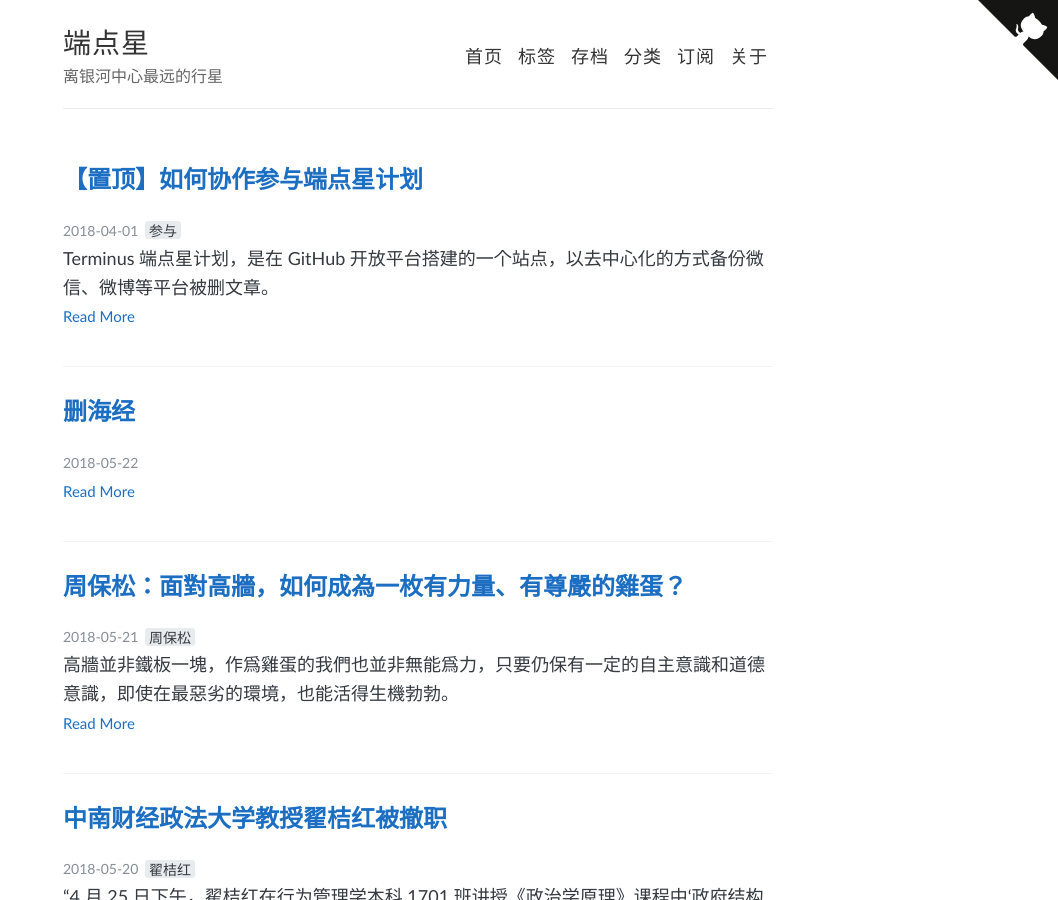
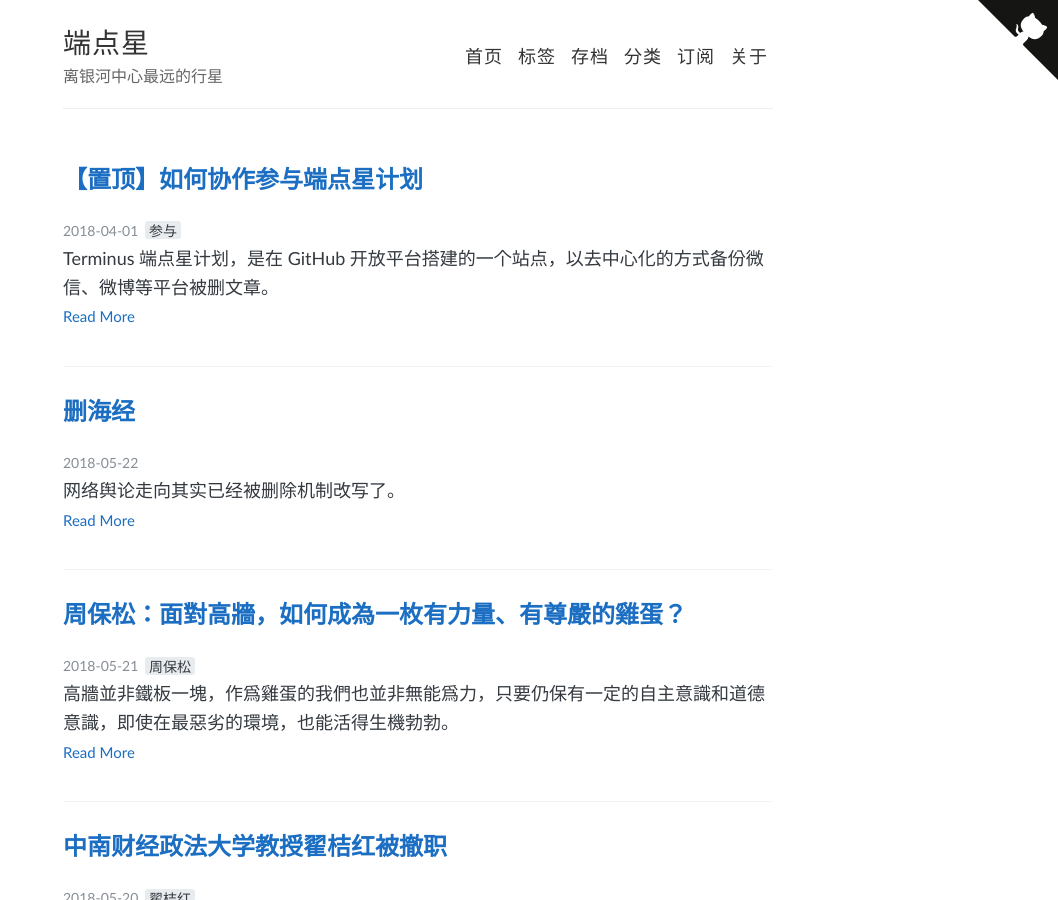
Before and after one commit to Terminus2049/Terminus2049.github.io, a Jekyll site: the page built from index.html, in a window 1280 px wide and 900 px high. Shown: the whole window, without its empty margins (222-1280 px from the left). Built offline with Jekyll 4.4.1, drawn with Linux system fonts in a browser that asks for light colours; the list of posts is cut into pages by our own code.

Commit message:
order list

```diff
--- a/_posts/2018-05-22-delete-hai-jing.md
+++ b/_posts/2018-05-22-delete-hai-jing.md
@@ -10,7 +10,7 @@
 
 tags: 404
 
-description:
+description: 网络舆论走向其实已经被删除机制改写了。
 
 ---
 
@@ -39,26 +39,27 @@
 网站对于言论的管制是更甚于法律的，这可以分几点来说明：
 
 1. 法律条文尚且有迹可循，网站的删除机制难以琢磨。
+  应该修正一下，是越来越无法琢磨了。早期百度贴吧的规则是碰到文章里有敏感词你就发布不出去，这个规则很清楚，所以也很容易有对策，开发一个河蟹转换器，把敏感词转换成音类似的字或是中间加个符号就可以绕过网站的审查机制。现在却是不同了，豆瓣、微信都没有敏感词，敏感词是隐性的，你不知道那个词会撞枪眼上，也不知道怎么去躲避。
 
-应该修正一下，是越来越无法琢磨了。早期百度贴吧的规则是碰到文章里有敏感词你就发布不出去，这个规则很清楚，所以也很容易有对策，开发一个河蟹转换器，把敏感词转换成音类似的字或是中间加个符号就可以绕过网站的审查机制。现在却是不同了，豆瓣、微信都没有敏感词，敏感词是隐性的，你不知道那个词会撞枪眼上，也不知道怎么去躲避。
-在微信，你发布的某些链接会正常显示，但对方却看不见，这种隐藏形的删帖越来越多了。因为背后的代码、程式我们用户全都看不见，Try and error的话成本又很高，再加上审查机制迅速的升级，现在已经无力应对了。
+  在微信，你发布的某些链接会正常显示，但对方却看不见，这种隐藏形的删帖越来越多了。因为背后的代码、程式我们用户全都看不见，Try and error的话成本又很高，再加上审查机制迅速的升级，现在已经无力应对了。
 
 2. 网站的删除范围在不断扩大
 
-无力应对是一回事，另一个可怕的地方在于网站的删除范围正在扩大。过去是讨论政治时事的文本会被删除，现在很多并不直接涉及时事的影评、书评也会跟着遭殃。你看最近那个王X玛，明明在知乎上什么也没干，竟然也被封账号了。有人认为这是网站的自保策略，为了尽量避免麻烦，所以要比国家政策更进一步，把所有可能引发事端的言论通通消灭掉。这是有道理的，在中国，资本需要游走在市场与国家两端。
+  无力应对是一回事，另一个可怕的地方在于网站的删除范围正在扩大。过去是讨论政治时事的文本会被删除，现在很多并不直接涉及时事的影评、书评也会跟着遭殃。你看最近那个王X玛，明明在知乎上什么也没干，竟然也被封账号了。有人认为这是网站的自保策略，为了尽量避免麻烦，所以要比国家政策更进一步，把所有可能引发事端的言论通通消灭掉。这是有道理的，在中国，资本需要游走在市场与国家两端。
 
 3. 网站删除机制的发达让国家卸除责任
 
-因为是间接的管制，所以我们不会一眼看到是在什么样的条件下网站才会形成这样的删除机制，看不见背后真正在发号施令的人。利用网络删除来进行治理，相比于把一个个违法妄议国是的人都送上法庭，政治风险小了很多。很多人也因此把怒气都发泄在个别的网站上面，认为它们做的太过火了，然而是谁让它们做的这么过火呢？
+  因为是间接的管制，所以我们不会一眼看到是在什么样的条件下网站才会形成这样的删除机制，看不见背后真正在发号施令的人。利用网络删除来进行治理，相比于把一个个违法妄议国是的人都送上法庭，政治风险小了很多。很多人也因此把怒气都发泄在个别的网站上面，认为它们做的太过火了，然而是谁让它们做的这么过火呢？
 
 4. 删除文章会改写舆论走势
 
-一个问题很重要，究竟网站是在选择性地删除具有特定立场的文章还是只删除所有涉及特定话题的讨论？我们很害怕前者的发生，因为一旦网站可以迅速识别文章立场进行定点打击，而保留了相反立场的言论，那么删除机制实际上就是在形塑网络舆论，在现在，甚至可以说会主导整个社会舆论。
-没有清楚的证据可以讨论这点。但有些蛛丝马迹让我觉得现在正逐渐走向前者。
+  一个问题很重要，究竟网站是在选择性地删除具有特定立场的文章还是只删除所有涉及特定话题的讨论？我们很害怕前者的发生，因为一旦网站可以迅速识别文章立场进行定点打击，而保留了相反立场的言论，那么删除机制实际上就是在形塑网络舆论，在现在，甚至可以说会主导整个社会舆论。
 
-Dan Wallach对微博的研究发现，审核机制不只是对特定话题的无条件删除，过去有被删微博记录的人更容易被删除微博。所以，经常就时事发表讨论的人更容易被消音，而容易写出有深入分析的又恰恰必然是经常针对类似的话题进行讨论的人。被消音的其实是更有深度的分析，或者更热心的参与者。而普通的参与者针对话题的讨论更容易被留下，如果我们相信政治和思考是需要培养、学习的，那么这些参与者因为参与少，可以推断他们更容易相信主流媒体的论述，难以形成批判性的言论。
+  没有清楚的证据可以讨论这点。但有些蛛丝马迹让我觉得现在正逐渐走向前者。
 
-另外，之前北京某著名学府半夜谈心事件中，分析讨论的文章也很快就被删除。倒是某些针对当事人的恶意中伤存活得久一些，例如什么论文写不完啊，什么此事不单纯啊。当然，理客中永远存活得最久。这里的逻辑似乎是，不正面讨论事件，反而对当事人进行评述、猜疑较不容易被列入审核、删帖的范围。似乎也可以理解，因为对当事人的中伤不太会碰到事件关键词，即使碰到，也相对比较少。但是深入的分析性文章则无可避免要碰到大量的关键字。
+  Dan Wallach对微博的研究发现，审核机制不只是对特定话题的无条件删除，过去有被删微博记录的人更容易被删除微博。所以，经常就时事发表讨论的人更容易被消音，而容易写出有深入分析的又恰恰必然是经常针对类似的话题进行讨论的人。被消音的其实是更有深度的分析，或者更热心的参与者。而普通的参与者针对话题的讨论更容易被留下，如果我们相信政治和思考是需要培养、学习的，那么这些参与者因为参与少，可以推断他们更容易相信主流媒体的论述，难以形成批判性的言论。
+
+  另外，之前北京某著名学府半夜谈心事件中，分析讨论的文章也很快就被删除。倒是某些针对当事人的恶意中伤存活得久一些，例如什么论文写不完啊，什么此事不单纯啊。当然，理客中永远存活得最久。这里的逻辑似乎是，不正面讨论事件，反而对当事人进行评述、猜疑较不容易被列入审核、删帖的范围。似乎也可以理解，因为对当事人的中伤不太会碰到事件关键词，即使碰到，也相对比较少。但是深入的分析性文章则无可避免要碰到大量的关键字。
 
 结果，网络舆论走向其实已经被删除机制改写了。
 
```
